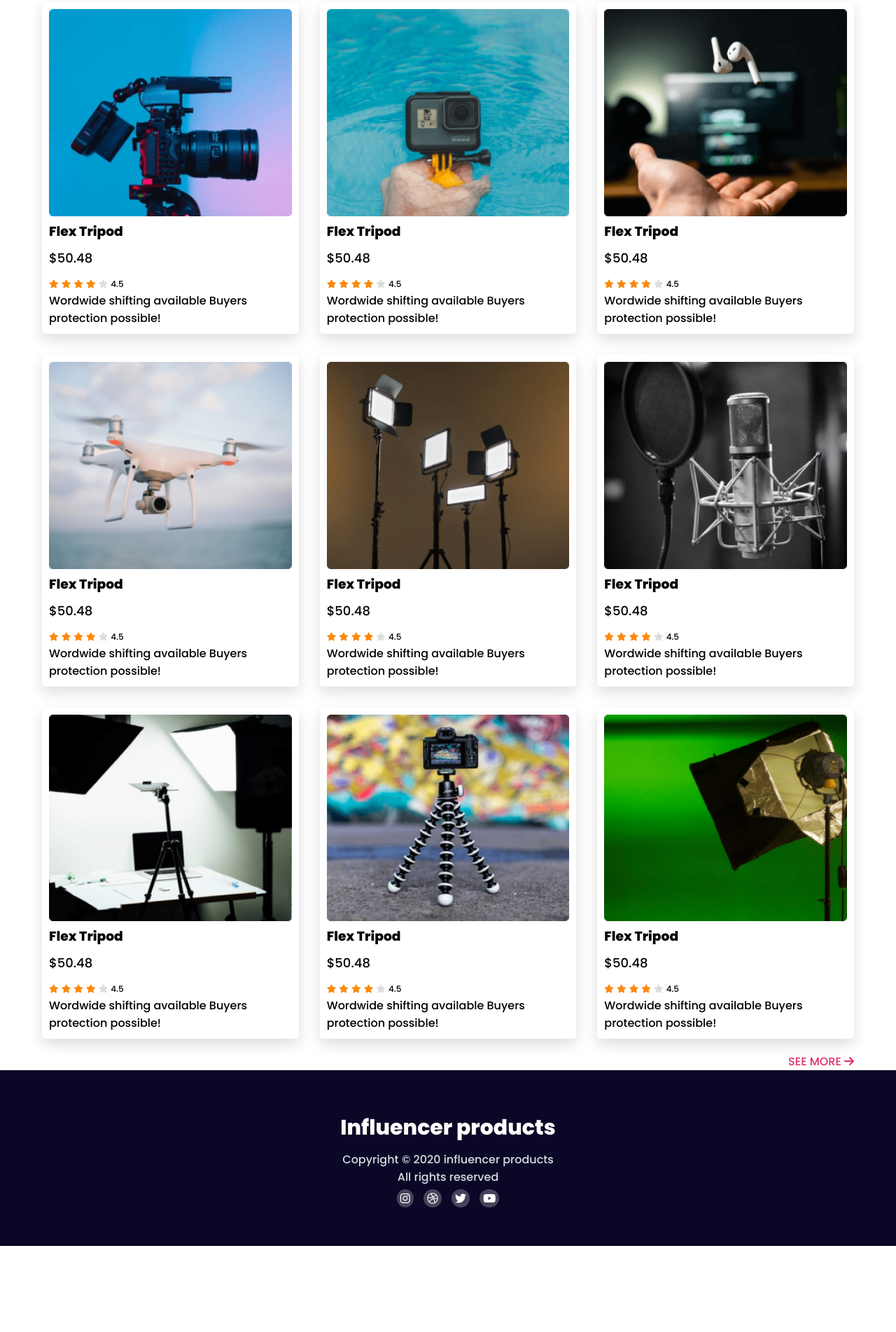
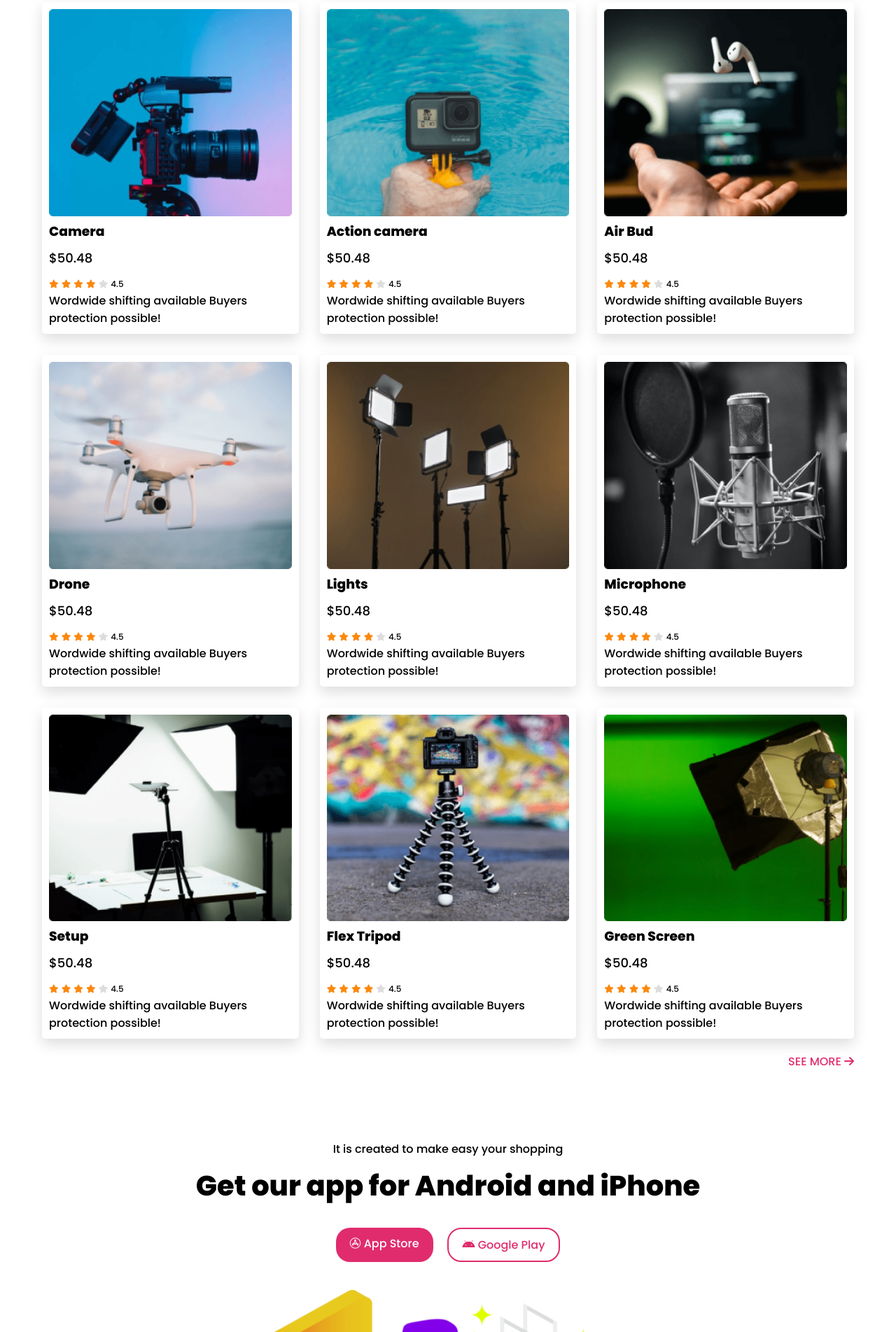
Before and after one commit to abusayeed4bd/influencer-gear, a plain HTML site: page index.html in a window 1280 px wide. Shown: the part 897-2800 px from the top of the page at 70% size. Before the commit the page ends 2677 px from the top, so only its background shows below. Drawn offline with Linux system fonts and the light colour scheme.

Commit message:
design complate

```diff
--- a/index.html
+++ b/index.html
@@ -40,8 +40,8 @@
         <section class="banner container">
             <div class="banner-left">
                 <h2>Start your Journey as Influencer</h2>
-                <p>Lorem ipsum dolor sit amet, consectetur adipiscing elit. Sem
-                    vestibulum sed scelerisque eros. Lectus faucibus.</p>
+                <p>Poroper gear helps to makes awesome content. Our gear is worldclass that give your content
+                    outstanding quality. </p>
                 <a href="" class="default-btn">Preebook now <span><i class="fas fa-arrow-right    "></i></span></a>
             </div>
             <div class="banner-right">
@@ -63,7 +63,7 @@
                         <img src="./images/camera.png" alt="">
                     </div>
                     <div class="product-detail">
-                        <h3>Flex Tripod </h3>
+                        <h3>Camera </h3>
                         <p class="price">$50.48 </p>
                         <div class="rating">
                             <i class="fas fa-star   filled "></i>
@@ -82,7 +82,7 @@
                         <img src="./images/action.png" alt="">
                     </div>
                     <div class="product-detail">
-                        <h3>Flex Tripod </h3>
+                        <h3>Action camera </h3>
                         <p class="price">$50.48 </p>
                         <div class="rating">
                             <i class="fas fa-star   filled "></i>
@@ -101,7 +101,7 @@
                         <img src="./images/airpod.png" alt="">
                     </div>
                     <div class="product-detail">
-                        <h3>Flex Tripod </h3>
+                        <h3>Air Bud </h3>
                         <p class="price">$50.48 </p>
                         <div class="rating">
                             <i class="fas fa-star   filled "></i>
@@ -120,7 +120,7 @@
                         <img src="./images/drone.png" alt="">
                     </div>
                     <div class="product-detail">
-                        <h3>Flex Tripod </h3>
+                        <h3>Drone </h3>
                         <p class="price">$50.48 </p>
                         <div class="rating">
                             <i class="fas fa-star   filled "></i>
@@ -139,7 +139,7 @@
                         <img src="./images/lights.png" alt="">
                     </div>
                     <div class="product-detail">
-                        <h3>Flex Tripod </h3>
+                        <h3>Lights </h3>
                         <p class="price">$50.48 </p>
                         <div class="rating">
                             <i class="fas fa-star   filled "></i>
@@ -158,7 +158,7 @@
                         <img src="./images/mic.png" alt="">
                     </div>
                     <div class="product-detail">
-                        <h3>Flex Tripod </h3>
+                        <h3>Microphone </h3>
                         <p class="price">$50.48 </p>
                         <div class="rating">
                             <i class="fas fa-star   filled "></i>
@@ -177,7 +177,7 @@
                         <img src="./images/setup.png" alt="">
                     </div>
                     <div class="product-detail">
-                        <h3>Flex Tripod </h3>
+                        <h3>Setup </h3>
                         <p class="price">$50.48 </p>
                         <div class="rating">
                             <i class="fas fa-star   filled "></i>
@@ -215,7 +215,7 @@
                         <img src="./images/single-light.png" alt="">
                     </div>
                     <div class="product-detail">
-                        <h3>Flex Tripod </h3>
+                        <h3>Green Screen </h3>
                         <p class="price">$50.48 </p>
                         <div class="rating">
                             <i class="fas fa-star   filled "></i>
@@ -233,6 +233,24 @@
 
             </div>
             <a class="pagination" href="">See more <i class="fas fa-arrow-right    "></i></a>
+        </section>
+
+        <section id="app-store">
+            <div class="container">
+                <div class="app-heading">
+                    <p>It is created to make easy your shopping</p>
+                    <h2 class="section-title app-title">Get our app for Android and iPhone</h2>
+                </div>
+
+                <div class="app-buttons">
+                    <a id="apple" class="default-btn" href=""> <i class="fab fa-app-store    "></i> App Store </a>
+                    <a id="android" class="default-btn" href=""> <i class="fab fa-android    "></i> Google Play </a>
+                </div>
+                <div class="app-image">
+                    <img src="./images/app.png" alt="">
+                </div>
+
+            </div>
         </section>
     </main>
     <footer>
--- a/style.css
+++ b/style.css
@@ -39,6 +39,9 @@ body{
     text-align: center;
     margin: 40px 0 ;
     font-size: 30px;
+}
+section{
+    padding: 100px 0;
 }
 /* ========================header css============== */
 header{
@@ -116,8 +119,7 @@ nav{
     width: 100%;
 }
 
-.product-detail{}
-.product-detail h3{}
+
 .price{
     font-size: 18px;
     margin: 10px 0;
@@ -169,9 +171,44 @@ footer{
     display: inline-block;
 
 }
+/* ================app section======================= */
+#app-store{
+    text-align: center;
+}
 
+#app-store .container h2{
+    font-size: 40px;
+    margin: 10px 0 30px 0;
+}
+#app-store .container p{}
 
+.app-buttons{
+    display: flex;
+    justify-content: center;
+    gap: 20px;
+}
+/* .app-buttons a{
+    text-decoration: none;
+    color: #000;
+    display: inline-block;
+    padding: 10px 20px;
+    border-radius: 10px;
+} */
+#android{
+    border: 2px solid #e02c6d;
+    color: #e02c6d;
+    background-color: #fff;
+}
+/* #apple{
+    background-color: #e02c6d ;
+    color: #fff;
 
+} */
+
+.app-image img{
+    width: 50%;
+    margin-top: 40px;
+}
 
 /* =================responsive design============== */
 
@@ -235,9 +272,7 @@ footer{
     .banner-right{
         width: 100%;
     }
-    /* .navigation{
-        display: none;
-    } */
+
 }
 @media screen and (max-width:688px){
     .products{
```
Also changed, not shown: images/app.png (added), images/mbr-11.jpg (added).
